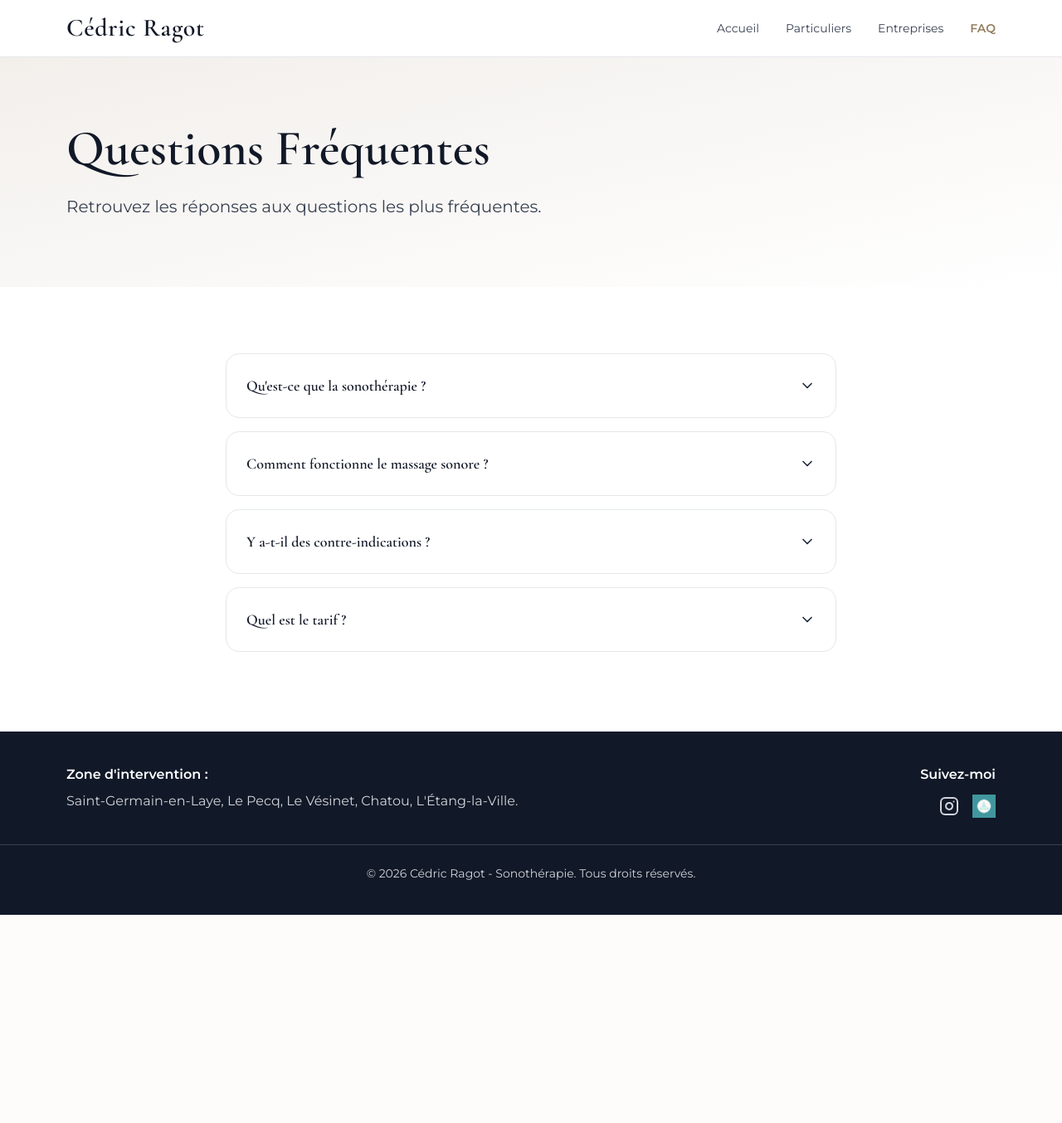
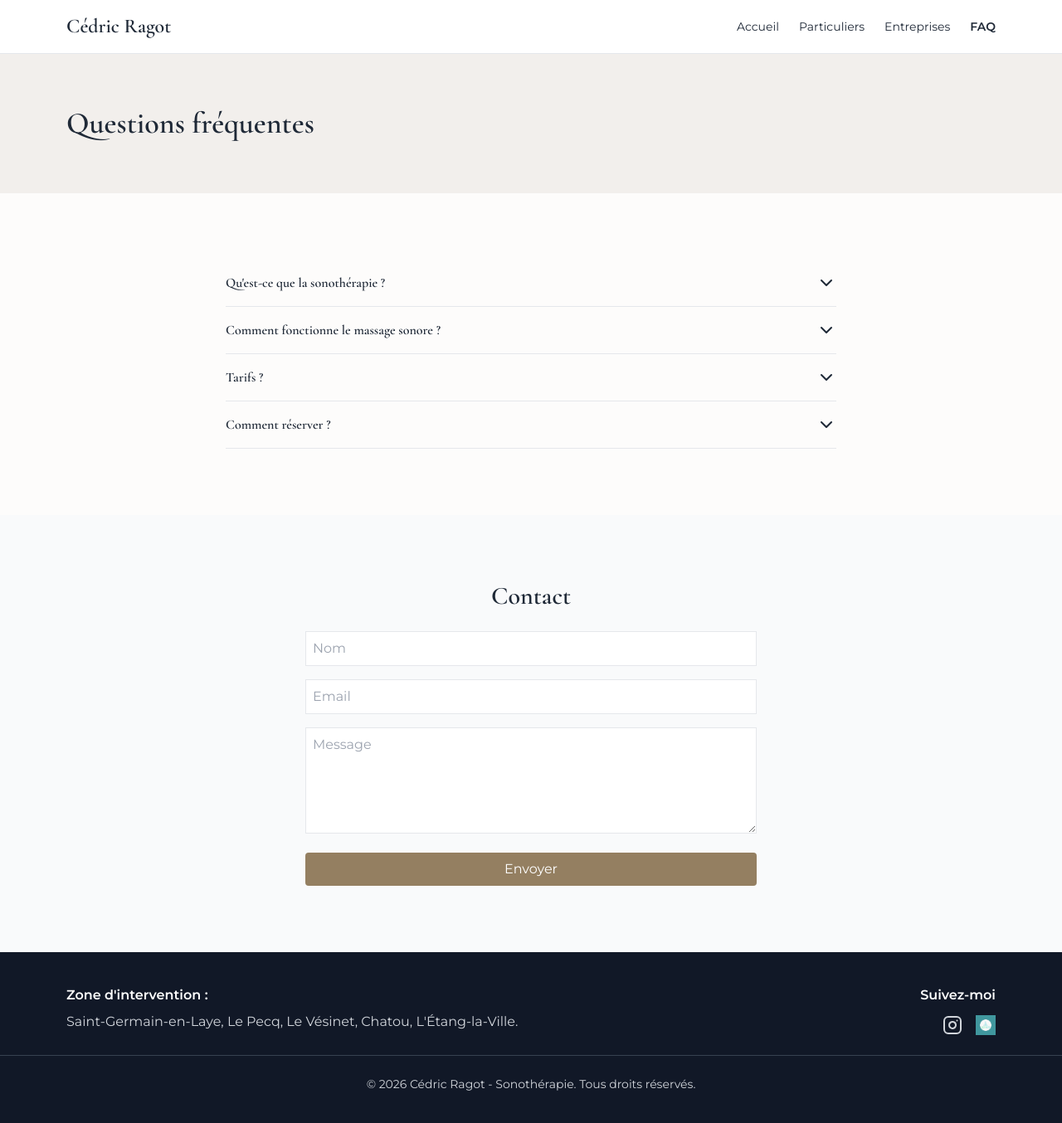
Before and after one commit to cedricragotarttherapie-dotcom/cedric.ragot, a React (Vite) app in the folder client/: page /faq in a window 1280 px wide. Shown: the top 1354 px of the page at 83% size. Before the commit the page ends 1103 px from the top, so only its background shows below. Built offline with nearby package versions, Linux system fonts and the light colour scheme.

Commit message:
Harmonisation UI Home + FAQ + Entreprises + footer global

```diff
--- a/client/src/pages/Entreprises.tsx
+++ b/client/src/pages/Entreprises.tsx
@@ -1,13 +1,8 @@
-// ==============================
-// ENTREPRISES.tsx
-// ==============================
-
 import { Link } from 'react-router-dom';
 import { Briefcase, Instagram } from 'lucide-react';
 import { useState } from 'react';
 
 export default function Entreprises() {
-
   const [openForm, setOpenForm] = useState(false);
 
   const [formData, setFormData] = useState({
@@ -17,9 +12,7 @@ export default function Entreprises() {
     message: '',
   });
 
-  const handleChange = (
-    e: React.ChangeEvent<HTMLInputElement | HTMLTextAreaElement>
-  ) => {
+  const handleChange = (e: React.ChangeEvent<HTMLInputElement | HTMLTextAreaElement>) => {
     setFormData({
       ...formData,
       [e.target.name]: e.target.value,
@@ -29,177 +22,136 @@ export default function Entreprises() {
   const handleSubmit = async (e: React.FormEvent) => {
     e.preventDefault();
 
-    try {
-
-      const res = await fetch('/api/quote', {
+    await fetch('/api/quote', {
       method: 'POST',
-        headers: {
-          'Content-Type': 'application/json',
-        },
+      headers: { 'Content-Type': 'application/json' },
       body: JSON.stringify(formData),
     });
 
-      if (!res.ok) {
-        alert("Erreur lors de l'envoi");
-        return;
-      }
-
-      alert('Demande envoyée avec succès');
-
-      setFormData({
-        name: '',
-        email: '',
-        company: '',
-        message: '',
-      });
-
+    alert('Demande envoyée');
     setOpenForm(false);
-
-    } catch {
-      alert('Erreur réseau');
-    }
   };
 
   return (
     <div className="min-h-screen flex flex-col font-[Montserrat]">
 
-      {/* Header */}
-      <header className="border-b border-gray-200 bg-white sticky top-0 z-50">
+      {/* HEADER */}
+      <header className="border-b bg-white sticky top-0 z-50">
+        <div className="max-w-6xl mx-auto px-4 py-4 flex justify-between items-center">
 
-        <div className="max-w-6xl mx-auto px-4 py-4 flex items-center justify-between">
-
-          <h1 className="text-3xl tracking-wide text-gray-900 font-[Cormorant_Garamond] font-semibold">
+          <h1 className="text-2xl font-[Cormorant_Garamond] font-semibold">
             Cédric Ragot
           </h1>
 
-          <nav className="flex items-center gap-8 text-sm">
-
-            <Link to="/" className="text-gray-700 hover:text-[#947f61] transition">
-              Accueil
-            </Link>
-
-            <Link to="/particuliers" className="text-gray-700 hover:text-[#947f61] transition">
-              Particuliers
-            </Link>
-
-            <Link
-              to="/entreprises"
-              className="text-[#947f61] transition font-semibold"
-            >
-              Entreprises
-            </Link>
-
-            <Link to="/faq" className="text-gray-700 hover:text-[#947f61] transition">
-              FAQ
-            </Link>
-
+          <nav className="flex gap-6 text-sm">
+            <Link to="/">Accueil</Link>
+            <Link to="/particuliers">Particuliers</Link>
+            <Link to="/entreprises" className="font-semibold">Entreprises</Link>
+            <Link to="/faq">FAQ</Link>
           </nav>
 
         </div>
-
       </header>
 
       <main className="flex-1">
 
-        {/* Hero */}
-        <section className="bg-gradient-to-br from-[#947f61]/10 to-white py-20">
-
+        {/* HERO */}
+        <section className="bg-[#947f61]/10 py-16">
           <div className="max-w-6xl mx-auto px-4">
-
-            <h2 className="text-5xl md:text-6xl text-gray-900 mb-6 leading-tight font-[Cormorant_Garamond] font-semibold">
-              Sonothérapie pour Entreprises
+            <h2 className="text-4xl font-[Cormorant_Garamond] font-semibold">
+              Sonothérapie en entreprise
             </h2>
-
-            <p className="text-xl text-gray-700 leading-relaxed">
-              Offrez à vos équipes un espace de détente, de récupération et de régulation du stress.
+            <p className="text-gray-700 mt-2">
+              Bien-être, réduction du stress et performance collective
             </p>
-
           </div>
-
         </section>
 
-        {/* Services */}
-        <section className="py-20 bg-white">
-
-          <div className="max-w-6xl mx-auto px-4">
-
-            <h3 className="text-5xl text-center mb-12 font-[Cormorant_Garamond] font-semibold text-gray-900">
-              Services Entreprises
-            </h3>
-
-            <div className="grid md:grid-cols-2 gap-8">
+        {/* SERVICES */}
+        <section className="py-20">
+          <div className="max-w-6xl mx-auto px-4 grid md:grid-cols-2 gap-8">
 
             {[
-                { title: 'Séances de Détente', desc: 'Pause bien-être pour vos collaborateurs' },
-                { title: 'Formations', desc: 'Ateliers de gestion du stress' },
-                { title: 'Événements', desc: "Animation de vos événements d'entreprise" },
-                { title: 'Coaching', desc: 'Accompagnement personnalisé' },
-              ].map((service, i) => (
-
-                <div
-                  key={i}
-                  className="p-8 border border-gray-200 rounded-xl shadow-sm hover:shadow-lg transition"
-                >
-
-                  <Briefcase className="text-[#947f61] mb-4" size={32} />
-
-                  <h4 className="text-2xl font-semibold text-gray-900 mb-4">
-                    {service.title}
-                  </h4>
-
-                  <p className="text-gray-700 leading-relaxed">
-                    {service.desc}
-                  </p>
-
+              ['Séances détente', 'Pause sonore pour vos équipes'],
+              ['Gestion stress', 'Ateliers de régulation émotionnelle'],
+              ['Événements', 'Animation bien-être entreprise'],
+              ['Coaching', 'Accompagnement individuel'],
+            ].map((s, i) => (
+              <div key={i} className="p-6 border rounded-xl">
+                <Briefcase className="text-[#947f61]" />
+                <h3 className="font-semibold mt-2">{s[0]}</h3>
+                <p className="text-gray-600">{s[1]}</p>
               </div>
-
             ))}
 
           </div>
+        </section>
 
-          </div>
+        {/* CTA */}
+        <section className="bg-[#947f61] text-white py-16 text-center">
+
+          <h3 className="text-3xl font-[Cormorant_Garamond] mb-4">
+            Demande de devis entreprise
+          </h3>
+
+          <button
+            onClick={() => setOpenForm(true)}
+            className="bg-white text-[#947f61] px-6 py-3 rounded"
+          >
+            Ouvrir le formulaire
+          </button>
 
         </section>
 
       </main>
 
-      {/* Footer */}
-      <footer className="bg-gray-900 text-gray-300 py-10">
+      {/* FORMULAIRE */}
+      {openForm && (
+        <div className="fixed inset-0 bg-black/50 flex items-center justify-center p-4">
+
+          <form
+            onSubmit={handleSubmit}
+            className="bg-white w-full max-w-lg p-6 rounded-xl"
+          >
+
+            <input name="name" placeholder="Nom" onChange={handleChange} className="w-full border p-2 mb-2" />
+            <input name="email" placeholder="Email" onChange={handleChange} className="w-full border p-2 mb-2" />
+            <input name="company" placeholder="Entreprise" onChange={handleChange} className="w-full border p-2 mb-2" />
+            <textarea name="message" placeholder="Besoin" onChange={handleChange} className="w-full border p-2 mb-2 h-32" />
+
+            <button className="w-full bg-[#947f61] text-white py-2 rounded">
+              Envoyer
+            </button>
+
+          </form>
+
+        </div>
+      )}
+
+      {/* FOOTER IDENTIQUE HOME */}
+      <footer className="bg-gray-900 text-gray-300 py-10 mt-10">
 
         <div className="max-w-6xl mx-auto grid md:grid-cols-2 gap-6 px-4">
 
           <div>
             <b className="text-white">Zone d'intervention :</b>
-
             <p className="mt-2">
-              Saint-Germain-en-Laye, Le Pecq, Le Vésinet,
-              Chatou, L'Étang-la-Ville.
+              Saint-Germain-en-Laye, Le Pecq, Le Vésinet, Chatou, L'Étang-la-Ville.
             </p>
           </div>
 
-          <div className="flex flex-col items-end">
+          <div className="flex flex-col items-end gap-3">
 
-            <p className="text-white font-semibold mb-3">
-              Suivez-moi
-            </p>
+            <p className="text-white font-semibold">Suivez-moi</p>
 
             <div className="flex gap-4 items-center">
 
-              <a
-                href="https://www.instagram.com/cedric_ragot"
-                target="_blank"
-              >
+              <a href="https://www.instagram.com/cedric_ragot">
                 <Instagram />
               </a>
 
-              <a
-                href="https://www.resalib.fr/praticien/47572-ragot-cedric-sonotherapeute-saint-germain-en-laye"
-                target="_blank"
-              >
-                <img
-                  src="/images/logo resalib.jpg"
-                  className="w-7 h-7 object-contain"
-                />
+              <a href="https://www.resalib.fr/praticien/47572-ragot-cedric-sonotherapeute-saint-germain-en-laye">
+                <img src="/images/logo resalib.jpg" className="w-6 h-6" />
               </a>
 
             </div>
@@ -208,7 +160,7 @@ export default function Entreprises() {
 
         </div>
 
-        <div className="text-center mt-8 text-sm border-t border-gray-700 pt-6">
+        <div className="text-center mt-6 text-sm border-t border-gray-700 pt-6">
           © 2026 Cédric Ragot - Sonothérapie. Tous droits réservés.
         </div>
 
--- a/client/src/pages/FAQ.tsx
+++ b/client/src/pages/FAQ.tsx
@@ -1,177 +1,175 @@
-// ==============================
-// FAQ.tsx
-// ==============================
-
 import { Link } from "react-router-dom";
 import { useState } from "react";
 import { ChevronDown, Instagram } from "lucide-react";
 
 export default function FAQ() {
-
   const [openIndex, setOpenIndex] = useState<number | null>(null);
 
+  const [formData, setFormData] = useState({
+    name: "",
+    email: "",
+    message: "",
+  });
+
+  const handleChange = (e: React.ChangeEvent<HTMLInputElement | HTMLTextAreaElement>) => {
+    setFormData({
+      ...formData,
+      [e.target.name]: e.target.value,
+    });
+  };
+
+  const handleSubmit = async (e: React.FormEvent) => {
+    e.preventDefault();
+
+    await fetch("/api/contact", {
+      method: "POST",
+      headers: {
+        "Content-Type": "application/json",
+      },
+      body: JSON.stringify(formData),
+    });
+
+    alert("Message envoyé");
+    setFormData({ name: "", email: "", message: "" });
+  };
+
   const faqs = [
-    {
-      q: "Qu'est-ce que la sonothérapie ?",
-      a: "La sonothérapie utilise les vibrations sonores pour favoriser la relaxation et l'équilibre émotionnel."
-    },
-    {
-      q: "Comment fonctionne le massage sonore ?",
-      a: "Les bols tibétains diffusent des vibrations profondes qui favorisent un relâchement physique et mental."
-    },
-    {
-      q: "Y a-t-il des contre-indications ?",
-      a: "Oui, certaines situations nécessitent un avis médical préalable."
-    },
-    {
-      q: "Quel est le tarif ?",
-      a: "Séance découverte : 59€. Cartes disponibles à partir de 195€."
-    },
+    { q: "Qu'est-ce que la sonothérapie ?", a: "La sonothérapie est une thérapie par les vibrations sonores favorisant relaxation et équilibre émotionnel." },
+    { q: "Comment fonctionne le massage sonore ?", a: "Les bols tibétains créent des vibrations profondes agissant sur le système nerveux." },
+    { q: "Tarifs ?", a: "Séance découverte 59€. Cartes disponibles ensuite." },
+    { q: "Comment réserver ?", a: "Via le formulaire ou le lien de réservation." },
   ];
 
   return (
     <div className="min-h-screen flex flex-col font-[Montserrat]">
 
-      {/* Header */}
-      <header className="border-b border-gray-200 bg-white sticky top-0 z-50">
+      {/* HEADER */}
+      <header className="border-b bg-white sticky top-0 z-50">
+        <div className="max-w-6xl mx-auto px-4 py-4 flex justify-between items-center">
 
-        <div className="max-w-6xl mx-auto px-4 py-4 flex items-center justify-between">
-
-          <h1 className="text-3xl tracking-wide text-gray-900 font-[Cormorant_Garamond] font-semibold">
+          <h1 className="text-2xl font-[Cormorant_Garamond] font-semibold">
             Cédric Ragot
           </h1>
 
-          <nav className="flex items-center gap-8 text-sm">
-
-            <Link to="/" className="text-gray-700 hover:text-[#947f61] transition">
-              Accueil
-            </Link>
-
-            <Link to="/particuliers" className="text-gray-700 hover:text-[#947f61] transition">
-              Particuliers
-            </Link>
-
-            <Link to="/entreprises" className="text-gray-700 hover:text-[#947f61] transition">
-              Entreprises
-            </Link>
-
-            <Link
-              to="/faq"
-              className="text-[#947f61] transition font-semibold"
-            >
-              FAQ
-            </Link>
-
+          <nav className="flex gap-6 text-sm">
+            <Link to="/">Accueil</Link>
+            <Link to="/particuliers">Particuliers</Link>
+            <Link to="/entreprises">Entreprises</Link>
+            <Link to="/faq" className="font-semibold">FAQ</Link>
           </nav>
 
         </div>
-
       </header>
 
       <main className="flex-1">
 
-        {/* Hero */}
-        <section className="bg-gradient-to-br from-[#947f61]/10 to-white py-20">
-
+        {/* HERO */}
+        <section className="bg-[#947f61]/10 py-16">
           <div className="max-w-6xl mx-auto px-4">
-
-            <h2 className="text-5xl md:text-6xl text-gray-900 mb-6 leading-tight font-[Cormorant_Garamond] font-semibold">
-              Questions Fréquentes
+            <h2 className="text-4xl font-[Cormorant_Garamond] font-semibold">
+              Questions fréquentes
             </h2>
-
-            <p className="text-xl text-gray-700 leading-relaxed">
-              Retrouvez les réponses aux questions les plus fréquentes.
-            </p>
-
           </div>
-
         </section>
 
-        {/* FAQ */}
-        <section className="py-20 bg-white">
-
+        {/* FAQ ACCORDÉON */}
+        <section className="py-20">
           <div className="max-w-3xl mx-auto px-4">
 
-            {faqs.map((faq, i) => (
-
-              <div
-                key={i}
-                className="mb-4 border border-gray-200 rounded-xl overflow-hidden"
-              >
+            {faqs.map((item, i) => (
+              <div key={i} className="border-b py-4">
 
                 <button
                   onClick={() => setOpenIndex(openIndex === i ? null : i)}
-                  className="w-full p-6 flex items-center justify-between hover:bg-gray-50 transition"
+                  className="w-full flex justify-between items-center text-left"
                 >
-
-                  <h3 className="text-lg font-semibold text-gray-900 text-left">
-                    {faq.q}
-                  </h3>
-
+                  <h3 className="font-semibold">{item.q}</h3>
                   <ChevronDown
-                    size={20}
-                    className={`transition ${
-                      openIndex === i ? 'rotate-180' : ''
-                    }`}
+                    className={`transition ${openIndex === i ? "rotate-180" : ""}`}
                   />
-
                 </button>
 
                 {openIndex === i && (
-
-                  <div className="px-6 pb-6 text-gray-700 leading-relaxed border-t border-gray-200">
-                    {faq.a}
-                  </div>
-
+                  <p className="mt-3 text-gray-600">
+                    {item.a}
+                  </p>
                 )}
 
               </div>
-
             ))}
 
           </div>
+        </section>
 
+        {/* FORMULAIRE CONTACT */}
+        <section className="bg-gray-50 py-20">
+          <div className="max-w-xl mx-auto px-4">
+
+            <h3 className="text-3xl font-[Cormorant_Garamond] font-semibold mb-6 text-center">
+              Contact
+            </h3>
+
+            <form onSubmit={handleSubmit} className="space-y-4">
+
+              <input
+                name="name"
+                placeholder="Nom"
+                onChange={handleChange}
+                className="w-full border p-2"
+                required
+              />
+
+              <input
+                name="email"
+                placeholder="Email"
+                onChange={handleChange}
+                className="w-full border p-2"
+                required
+              />
+
+              <textarea
+                name="message"
+                placeholder="Message"
+                onChange={handleChange}
+                className="w-full border p-2 h-32"
+                required
+              />
+
+              <button className="w-full bg-[#947f61] text-white py-2 rounded">
+                Envoyer
+              </button>
+
+            </form>
+
+          </div>
         </section>
 
       </main>
 
-      {/* Footer */}
+      {/* FOOTER IDENTIQUE HOME */}
       <footer className="bg-gray-900 text-gray-300 py-10">
 
         <div className="max-w-6xl mx-auto grid md:grid-cols-2 gap-6 px-4">
 
           <div>
             <b className="text-white">Zone d'intervention :</b>
-
             <p className="mt-2">
-              Saint-Germain-en-Laye, Le Pecq, Le Vésinet,
-              Chatou, L'Étang-la-Ville.
+              Saint-Germain-en-Laye, Le Pecq, Le Vésinet, Chatou, L'Étang-la-Ville.
             </p>
           </div>
 
-          <div className="flex flex-col items-end">
+          <div className="flex flex-col items-end gap-3">
 
-            <p className="text-white font-semibold mb-3">
-              Suivez-moi
-            </p>
+            <p className="text-white font-semibold">Suivez-moi</p>
 
             <div className="flex gap-4 items-center">
 
-              <a
-                href="https://www.instagram.com/cedric_ragot"
-                target="_blank"
-              >
+              <a href="https://www.instagram.com/cedric_ragot">
                 <Instagram />
               </a>
 
-              <a
-                href="https://www.resalib.fr/praticien/47572-ragot-cedric-sonotherapeute-saint-germain-en-laye"
-                target="_blank"
-              >
-                <img
-                  src="/images/logo resalib.jpg"
-                  className="w-7 h-7 object-contain"
-                />
+              <a href="https://www.resalib.fr/praticien/47572-ragot-cedric-sonotherapeute-saint-germain-en-laye">
+                <img src="/images/logo resalib.jpg" className="w-6 h-6" />
               </a>
 
             </div>
@@ -180,7 +178,7 @@ export default function FAQ() {
 
         </div>
 
-        <div className="text-center mt-8 text-sm border-t border-gray-700 pt-6">
+        <div className="text-center mt-6 text-sm border-t border-gray-700 pt-6">
           © 2026 Cédric Ragot - Sonothérapie. Tous droits réservés.
         </div>
 
```
Lines whose indentation alone changed are shown as unchanged.
